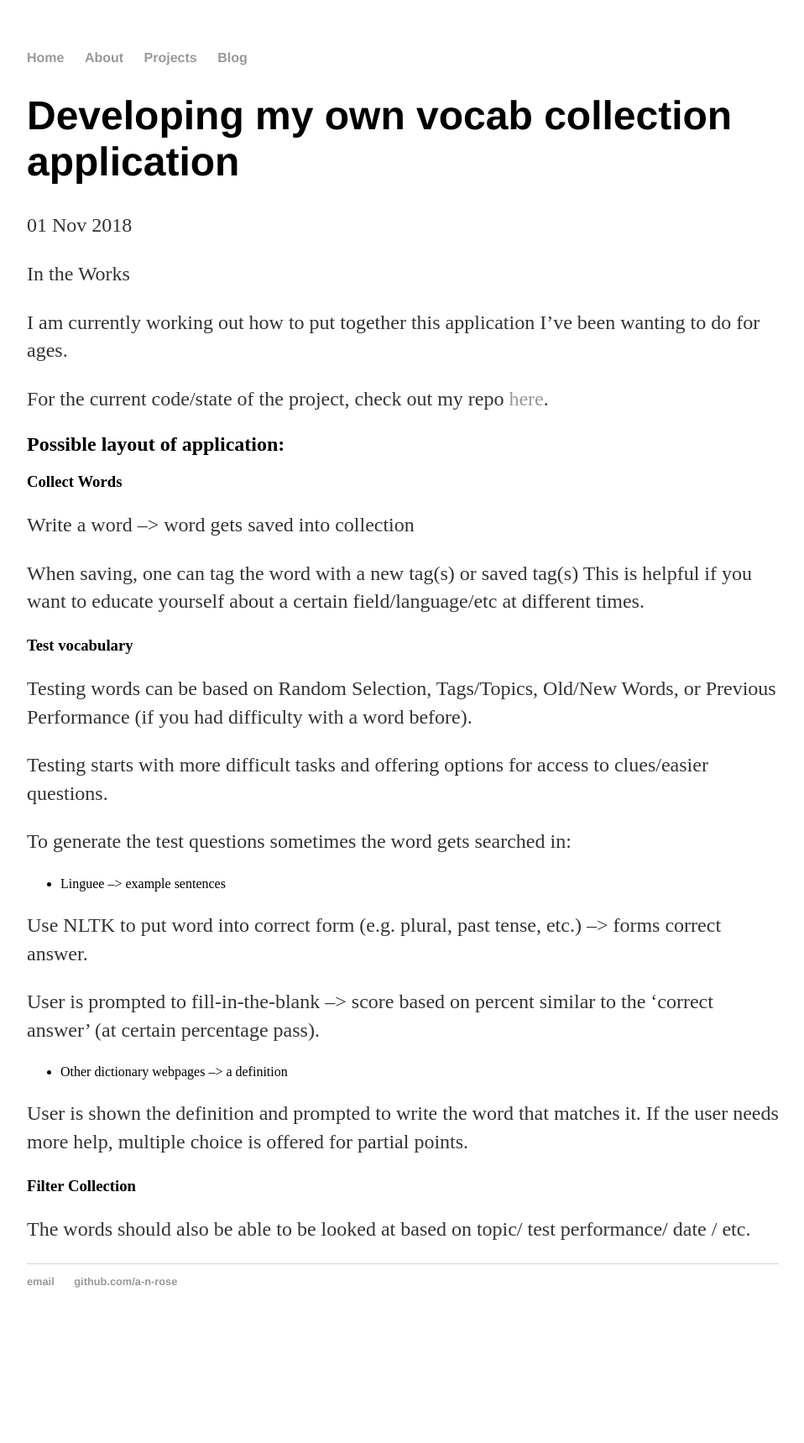
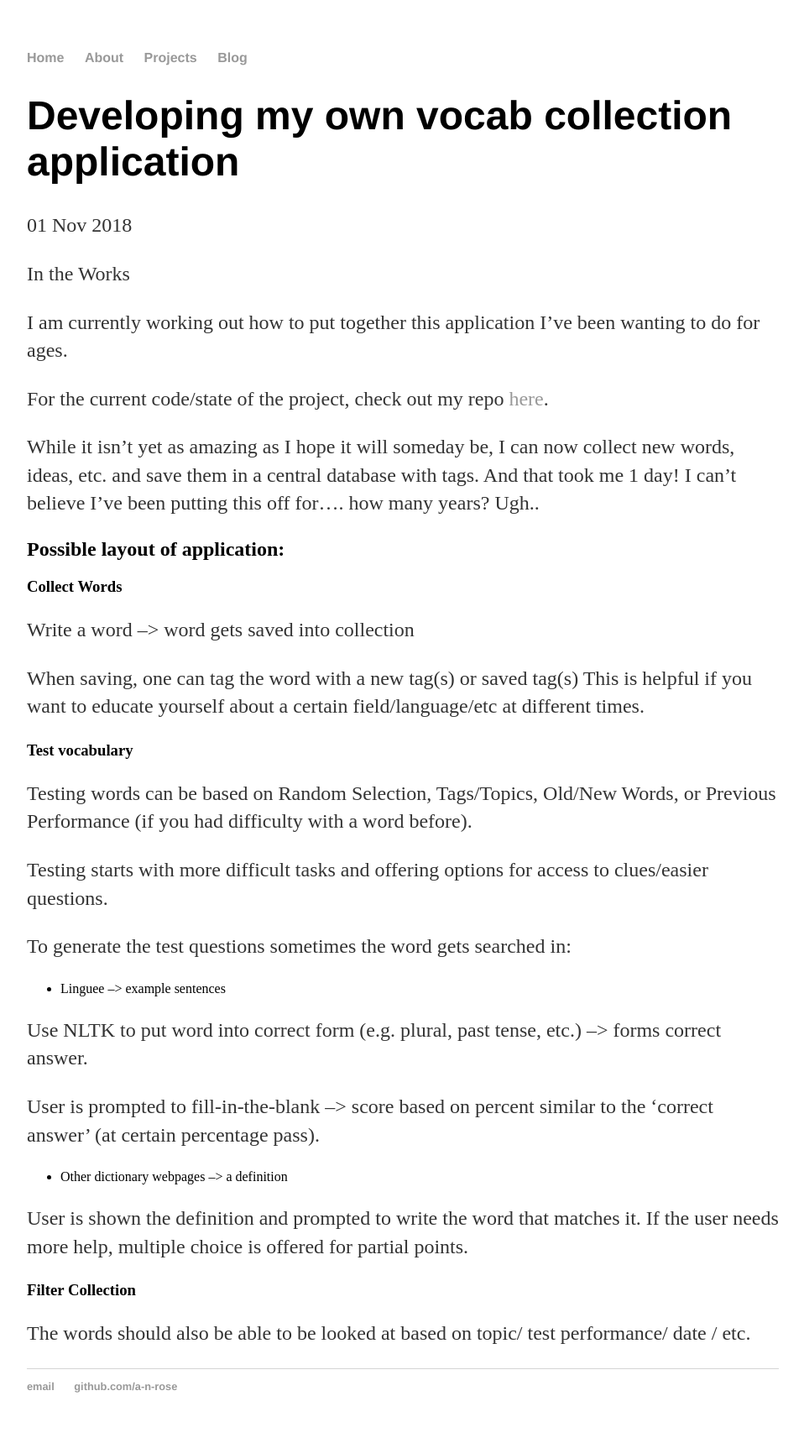
Before and after one commit to a-n-rose/a-n-rose.github.io, a Jekyll site: the page built from _posts/2018-11-01-vocab-app.md, in a window 1280 px wide. Shown: the whole page at 84% size, without its empty margins (160-1118 px from the left). Built offline with Jekyll 4.4.1, drawn with Linux system fonts in a browser that asks for light colours; before the commit the page ends 1594 px from its top, so only the background shows below that.

Commit message:
minor update

```diff
--- a/_posts/2018-11-01-vocab-app.md
+++ b/_posts/2018-11-01-vocab-app.md
@@ -9,6 +9,8 @@ In the Works
 I am currently working out how to put together this application I've been wanting to do for ages.
 
 For the current code/state of the project, check out my repo <a href="https://github.com/a-n-rose/Vocab-Collector-and-Tester">here</a>.
+
+While it isn't yet as amazing as I hope it will someday be, I can now collect new words, ideas, etc. and save them in a central database with tags. And that took me 1 day! I can't believe I've been putting this off for.... how many years? Ugh..
 
 
 ## Possible layout of application:
```
